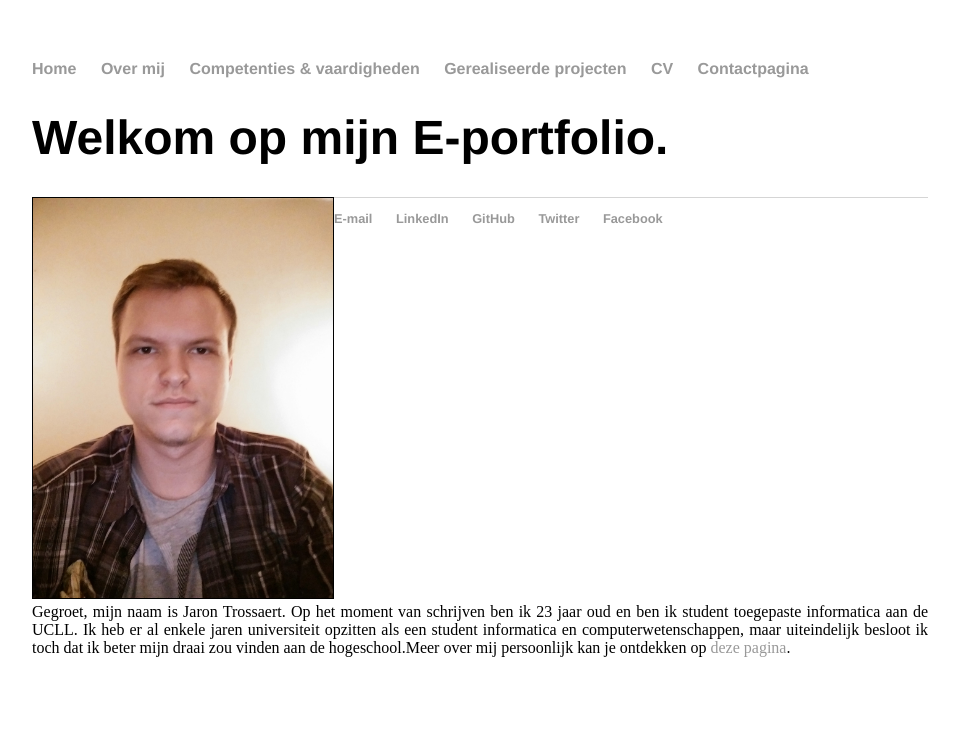
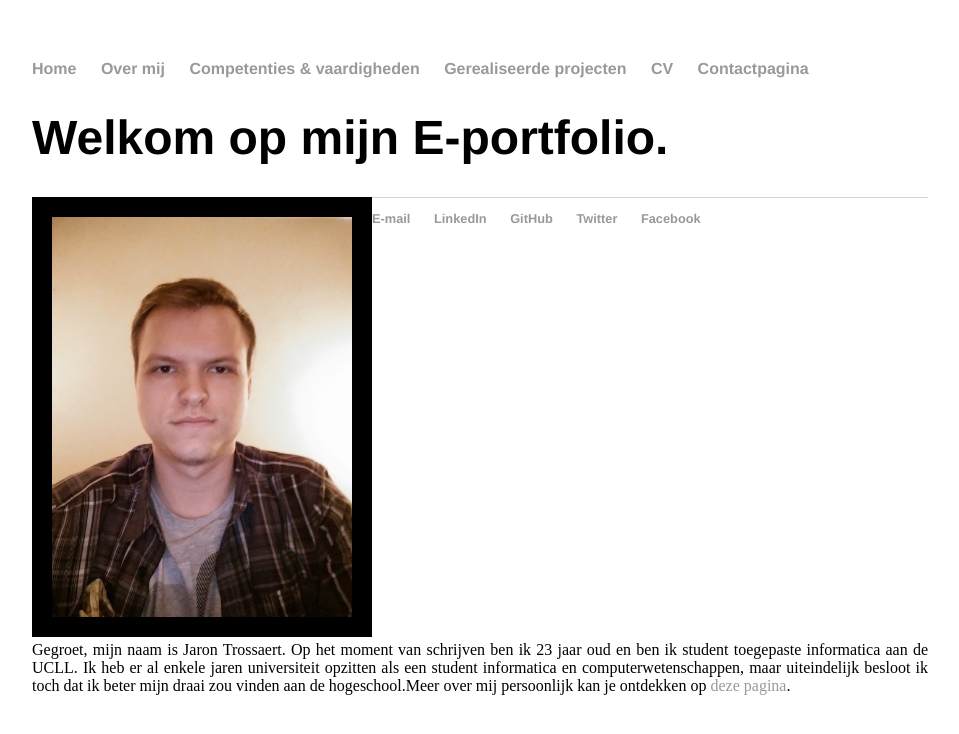
Before and after one commit to Jornax/Jornax.github.io, a Jekyll site: the page built from index.html, in a window 1280 px wide. Shown: the top 734 px of the page, without its empty margins (160-1119 px from the left). Built offline with Jekyll 4.4.1, drawn with Linux system fonts in a browser that asks for light colours.

Commit message:
Update index.html

```diff
--- a/index.html
+++ b/index.html
@@ -4,7 +4,7 @@ title: E-portfolio van Jaron Trossaert
 ---
 <div class="blurb">
 	<h1>Welkom op mijn E-portfolio.</h1>
-	<div style="float: left;"><img src="tmpPhoto.jpg" width="300px" border="1px"></div>
+	<div style="float: left;"><img src="tmpPhoto.jpg" width="300px" border="20px"></div>
 <div STYLE="text-align: justify;float: right;">Gegroet, mijn naam is Jaron Trossaert. Op het moment van schrijven ben ik 23 jaar oud
 	en ben ik student toegepaste informatica aan de UCLL. Ik heb er al enkele jaren universiteit opzitten als
 	een student informatica en computerwetenschappen, maar uiteindelijk besloot ik toch dat ik beter mijn draai
```
